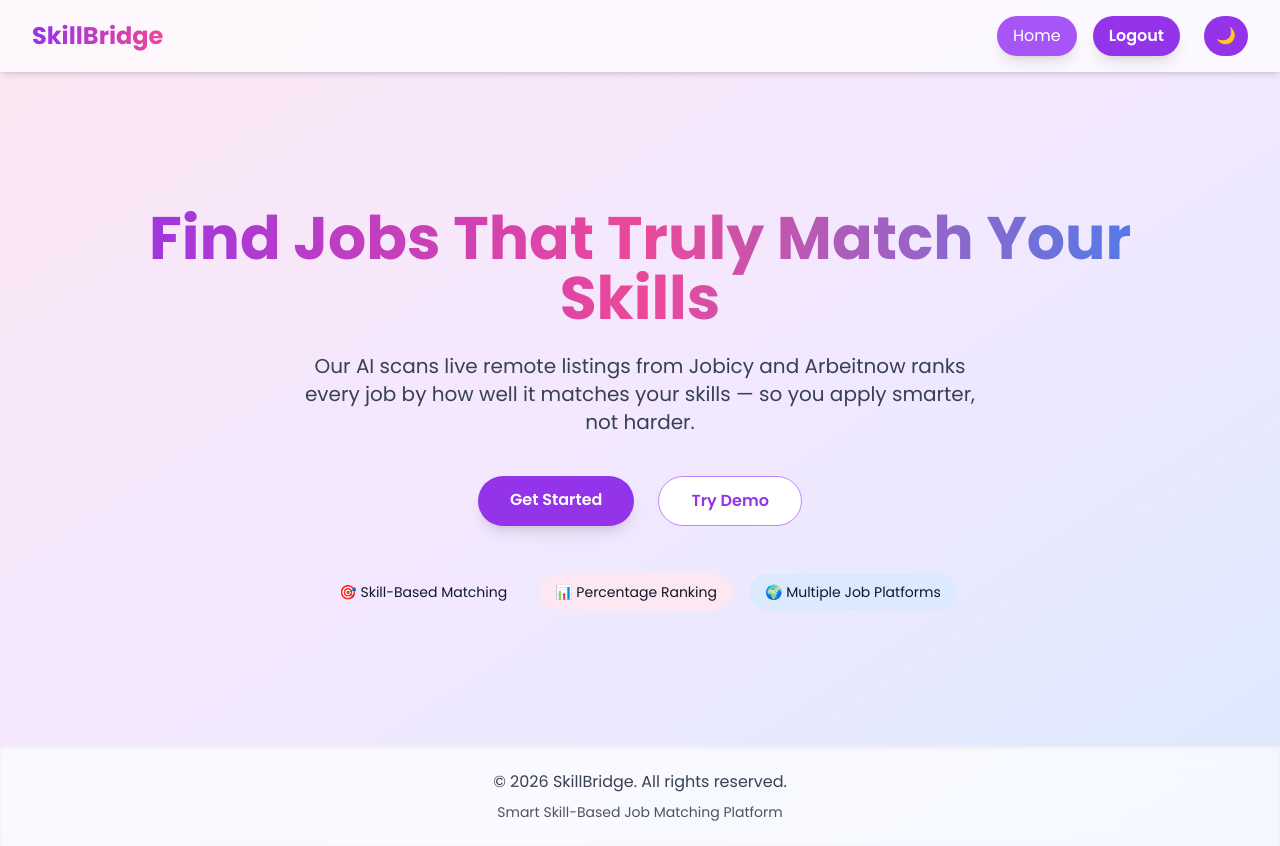
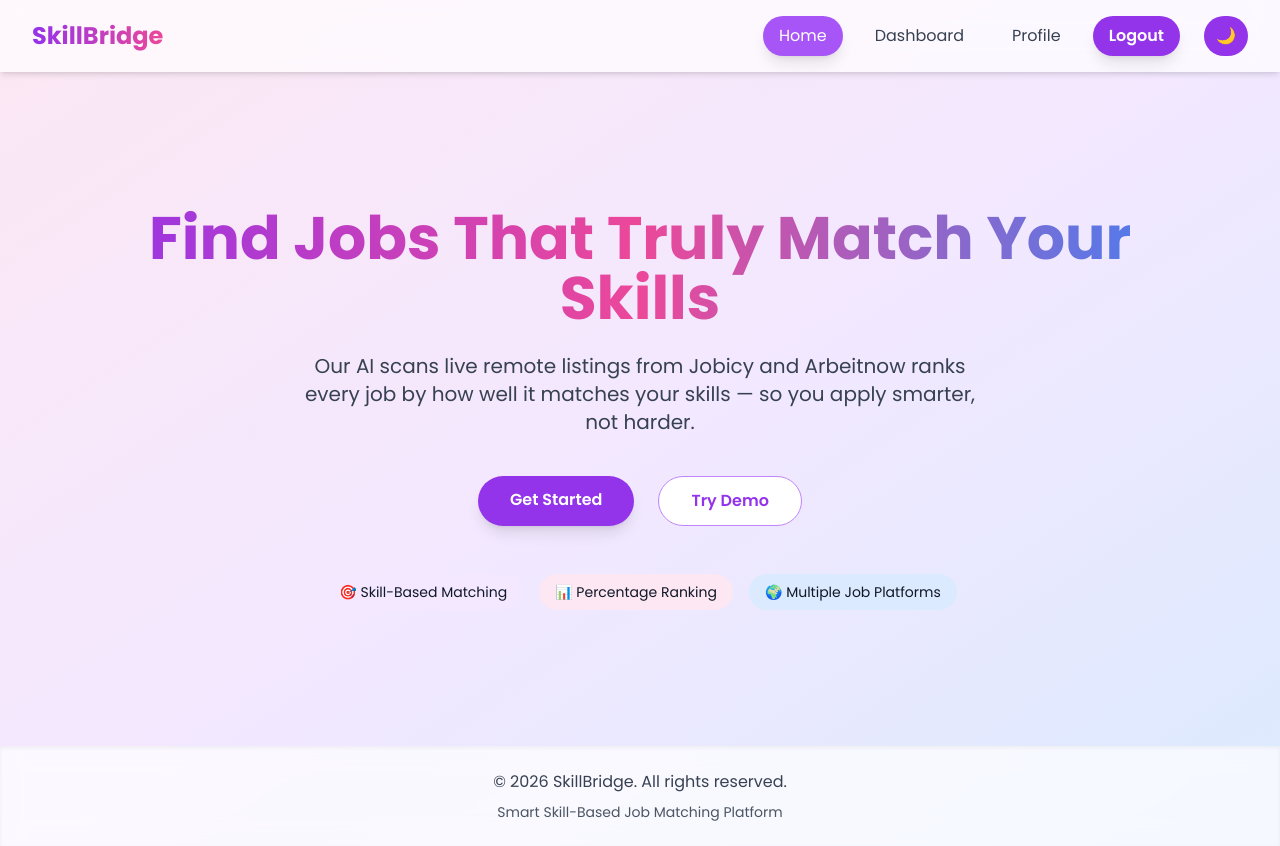
Before and after one commit to FarhanaaTasnim/Skillbridge, a React (Vite) app in the folder skillbridge-frontend/skillbridge-frontend/: page / in a window 1280 px wide. Built offline with nearby package versions, Linux system fonts and the light colour scheme; no server answers; sample sign-in values are in the browser's storage.

Commit message:
Add navigation links to Dashboard and Profile in Navbar for logged-in users

```diff
--- a/skillbridge-frontend/skillbridge-frontend/src/components/layout/Navbar.jsx
+++ b/skillbridge-frontend/skillbridge-frontend/src/components/layout/Navbar.jsx
@@ -68,6 +68,13 @@ const Navbar = ({ darkMode, setDarkMode }) => {
             </NavLink>
 
             {isLoggedIn ? (
+              <>
+                <NavLink to="/dashboard" className={linkStyle}>
+                  Dashboard
+                </NavLink>
+                <NavLink to="/profile" className={linkStyle}>
+                  Profile
+                </NavLink>
                 <button
                   onClick={logout}
                   className="
@@ -78,6 +85,7 @@ const Navbar = ({ darkMode, setDarkMode }) => {
                 >
                   Logout
                 </button>
+              </>
             ) : (
               <>
                 <NavLink to="/login" className={linkStyle}>
@@ -135,6 +143,13 @@ const Navbar = ({ darkMode, setDarkMode }) => {
             </NavLink>
 
             {isLoggedIn ? (
+              <>
+                <NavLink to="/dashboard" className={linkStyle}>
+                  Dashboard
+                </NavLink>
+                <NavLink to="/profile" className={linkStyle}>
+                  Profile
+                </NavLink>
                 <button
                   onClick={logout}
                   className="
@@ -145,6 +160,7 @@ const Navbar = ({ darkMode, setDarkMode }) => {
                 >
                   Logout
                 </button>
+              </>
             ) : (
               <>
                 <NavLink to="/login" className={linkStyle}>
```
Lines whose indentation alone changed are shown as unchanged.
